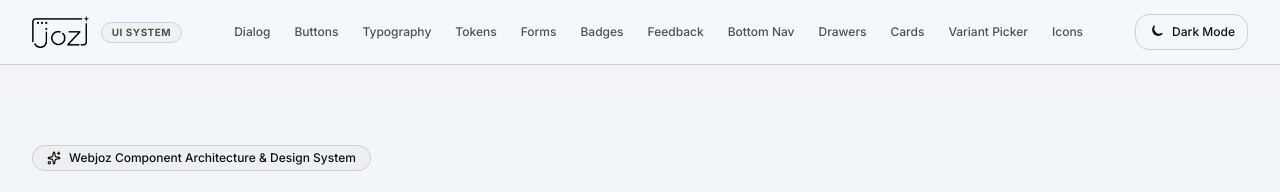
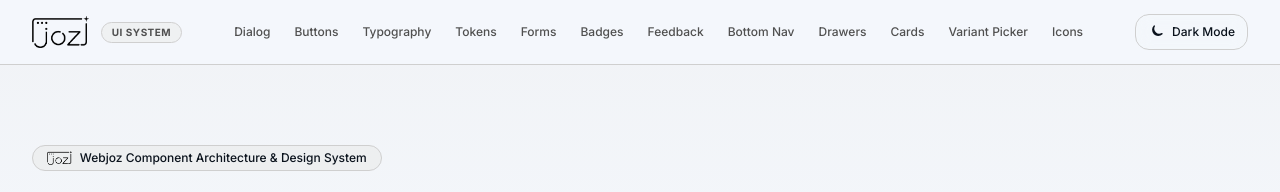
Before and after one commit to kanjengadipati/webjoz-ui, a Next.js app: page / in a window 1280 px wide. Shown: the top 192 px of the page. Built offline with nearby package versions, Linux system fonts and the light colour scheme.

Commit message:
feat(display): use Webjoz logo in hero eyebrow

```diff
--- a/app/page.tsx
+++ b/app/page.tsx
@@ -56,7 +56,7 @@ import {
   AIRegenerateIcon,
 } from "@/components/icons";
 import { SparkleIcon, SparkleGenAI } from "@/components/sparkle-icon";
-import { Sparkles, Home, Search, User, Bell, Menu, SlidersHorizontal } from "lucide-react";
+import { Home, Search, User, Bell, Menu, SlidersHorizontal } from "lucide-react";
 
 // ─── VariantPicker demo (extracted to avoid bloating page component) ───
 const DEMO_VARIANTS: VariantOption[] = [
@@ -289,7 +289,13 @@ export default function DesignSystemPage() {
         <div className="max-w-7xl mx-auto px-4 sm:px-6 lg:px-8">
           <div className="max-w-3xl space-y-4">
             <div className="inline-flex items-center gap-2 rounded-full border border-border/80 bg-muted/60 px-3.5 py-1 text-xs font-medium text-foreground">
-              <Sparkles className="size-3.5 text-primary" />
+              <Image
+                src="/logo-transparent.webp"
+                alt="Webjoz"
+                width={48}
+                height={16}
+                className="h-3.5 w-auto object-contain dark:invert"
+              />
               <span>Webjoz Component Architecture & Design System</span>
             </div>
             <h1 className="text-4xl sm:text-5xl lg:text-6xl font-extrabold tracking-tight">
```
